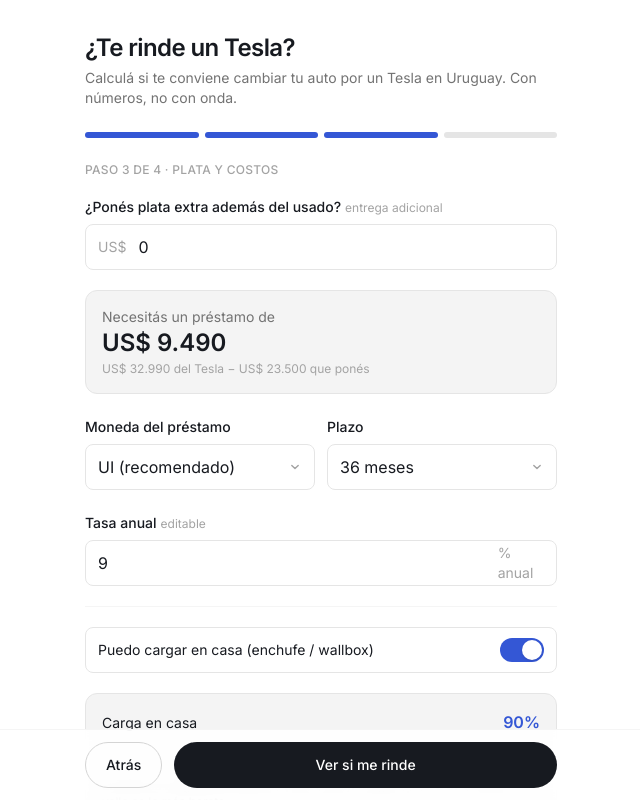
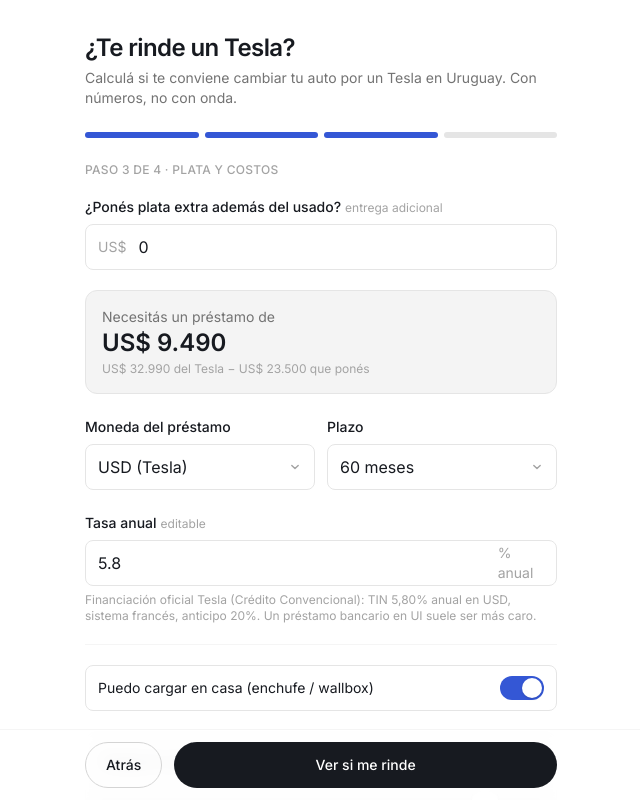
Before and after one commit to agurod42/calculadora-tesla.uy, a Next.js app: page / in a window 1280 px wide. Both pictures are taken after a click on the button 699 px from the left and 135 px from the top of the page. Shown: the top 800 px of the page, without its empty margins (319-959 px from the left). Built offline with nearby package versions, Linux system fonts and the light colour scheme.

Commit message:
feat: loan defaults from official Tesla Uruguay financing (5.80% USD, 60mo)

```diff
--- a/src/app/page.tsx
+++ b/src/app/page.tsx
@@ -31,8 +31,8 @@
 
   // Paso 3 — financiamiento y costos
   const [extraDownUsd, setExtraDownUsd] = useState(0);
-  const [currency, setCurrency] = useState<"UI" | "USD">("UI");
-  const [loanRate, setLoanRate] = useState<number>(DEFAULTS.loanRateUiPct);
+  const [currency, setCurrency] = useState<"UI" | "USD">("USD");
+  const [loanRate, setLoanRate] = useState<number>(DEFAULTS.loanRateUsdPct);
   const [loanMonths, setLoanMonths] = useState<number>(DEFAULTS.loanMonths);
   const [wallbox, setWallbox] = useState(true);
   const [homeShare, setHomeShare] = useState(90);
@@ -255,8 +255,8 @@
                 value={currency}
                 onChange={(v) => pickCurrency(v as "UI" | "USD")}
                 options={[
-                  { value: "UI", label: "UI (recomendado)" },
-                  { value: "USD", label: "Dólares" },
+                  { value: "USD", label: "USD (Tesla)" },
+                  { value: "UI", label: "UI (banco)" },
                 ]}
               />
             </Field>
@@ -270,6 +270,12 @@
           </div>
           <Field label="Tasa anual" hint="editable">
             <NumberInput value={loanRate} onChange={setLoanRate} suffix="% anual" step={0.5} />
+            {currency === "USD" && (
+              <p className="mt-1.5 text-xs text-neutral-400">
+                Financiación oficial Tesla (Crédito Convencional): TIN 5,80% anual en USD, sistema
+                francés, anticipo 20%. Un préstamo bancario en UI suele ser más caro.
+              </p>
+            )}
           </Field>
 
           <hr className="border-neutral-100" />
--- a/src/data.ts
+++ b/src/data.ts
@@ -3,7 +3,7 @@
  * La UI muestra `PRICES_AS_OF` para que el usuario sepa qué tan frescos son.
  */
 
-export const PRICES_AS_OF = "2026-07-17";
+export const PRICES_AS_OF = "2026-07-18";
 
 export interface TeslaModel {
   id: string;
@@ -37,11 +37,13 @@
   borderDiscount: 0.3,
   /** Cotización UYU/USD (editable en UI). */
   fxUyuPerUsd: 40,
-  /** Tasa préstamo automotor en UI (real, % anual, aprox.). */
+  /** Tasa préstamo en UI (banco, % anual, aprox. — editable). */
   loanRateUiPct: 9,
-  /** Tasa préstamo automotor en USD (% anual, aprox.). */
-  loanRateUsdPct: 12,
-  loanMonths: 36,
+  /** Tasa préstamo en USD: financiación Tesla Crédito Convencional (TIN 5,80 %
+   *  anual, sistema francés, verificado en tesla.com/es_UY 2026-07-18). */
+  loanRateUsdPct: 5.8,
+  /** Plazo por defecto — coincide con el default de Tesla (60 cuotas). */
+  loanMonths: 60,
   /** Garantía batería Tesla (km) — la temporal (8 años) casi nunca es la que muerde acá. */
   batteryWarrantyKm: 160_000,
 } as const;
```
